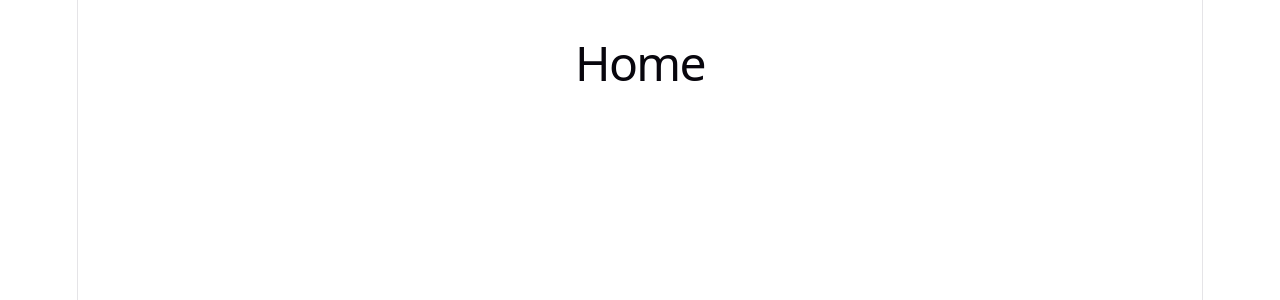
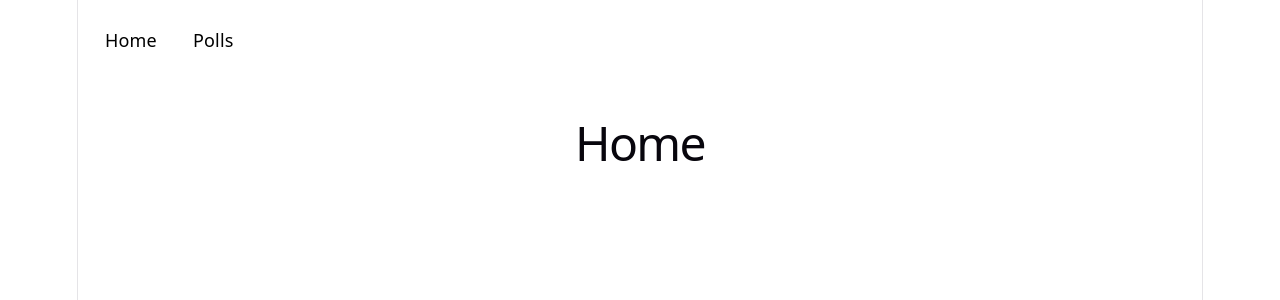
Before and after one commit to Aidan454/huskypoll, a React app in the folder frontend/: page /Home in a window 1280 px wide. Shown: the top 300 px of the page. Built offline with nearby package versions, Linux system fonts and the light colour scheme; the HTML template or start-up script is replaced by a standard one.

Commit message:
add header with navigation

```diff
--- /dev/null
+++ b/frontend/src/components/Header/Header.css
@@ -0,0 +1,4 @@
+header {
+    background: white;
+    display: flex;
+}
--- /dev/null
+++ b/frontend/src/components/Header/Header.jsx
@@ -0,0 +1,11 @@
+import  './Header.css'
+import Navbar from "./Navbar"
+
+export default function Header(){
+    return (
+    <>
+    <header>
+        <Navbar />
+    </header>
+    </>)
+}
--- /dev/null
+++ b/frontend/src/components/Header/Navbar.css
@@ -0,0 +1,13 @@
+nav {
+    display: flex;
+    justify-content: space-between;
+    padding: 0.5em;
+    margin-block: auto;
+}
+
+.navlink {
+    font-size: 1em;
+    color: black;
+    text-decoration: none;
+    margin: 1em;
+}
--- /dev/null
+++ b/frontend/src/components/Header/Navbar.jsx
@@ -0,0 +1,12 @@
+import { Link } from "react-router"
+import './Navbar.css'
+
+export default function Navbar(){
+    return (
+    <>
+    <nav>
+        <Link className="navlink" to="/Home">Home</Link>
+        <Link className="navlink" to="/Polls">Polls</Link>
+    </nav>
+    </>)
+}
--- a/frontend/src/pages/Home.jsx
+++ b/frontend/src/pages/Home.jsx
@@ -1,6 +1,9 @@
+import Header from '../components/Header/Header.jsx'
+
 export default function Home() {
     return (
         <>
+            <Header />
             <h1>Home</h1>
         </>
     )
--- a/frontend/src/pages/Polls.jsx
+++ b/frontend/src/pages/Polls.jsx
@@ -1,6 +1,9 @@
+import Header from "../components/Header/Header";
+
 export default function Polls() {
     return (
         <>
+            <Header />
             <h1>Polls</h1>
         </>
     )
```
